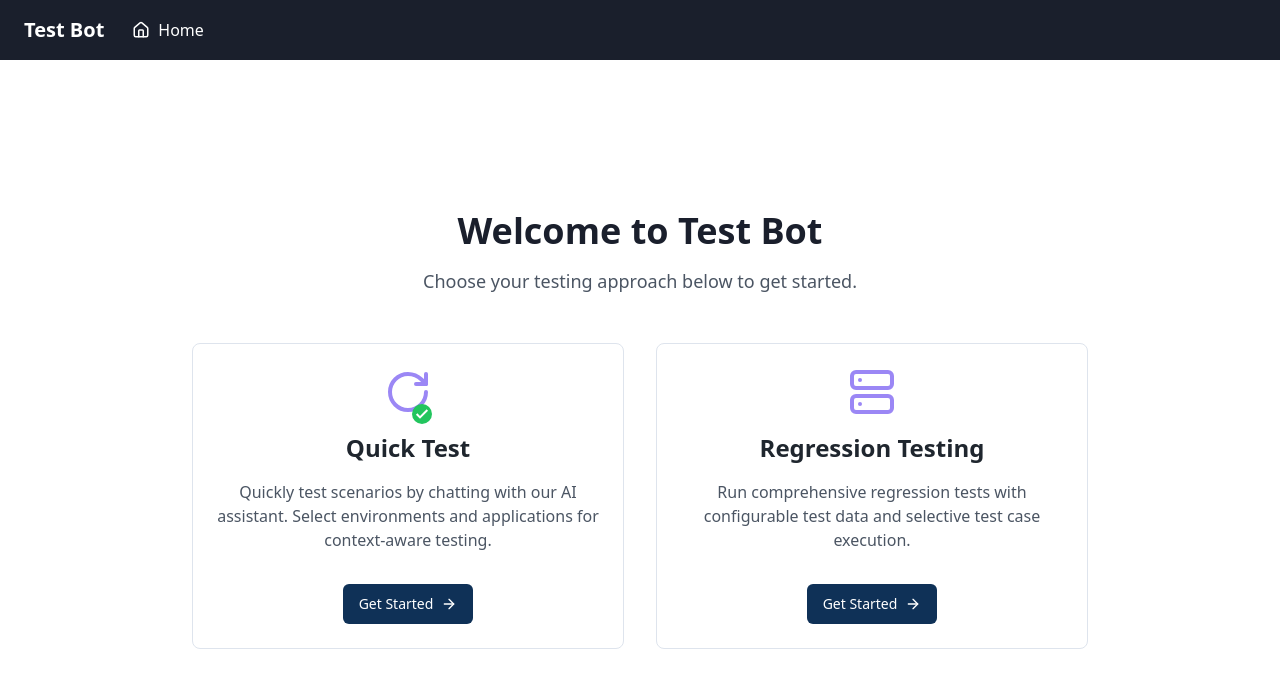
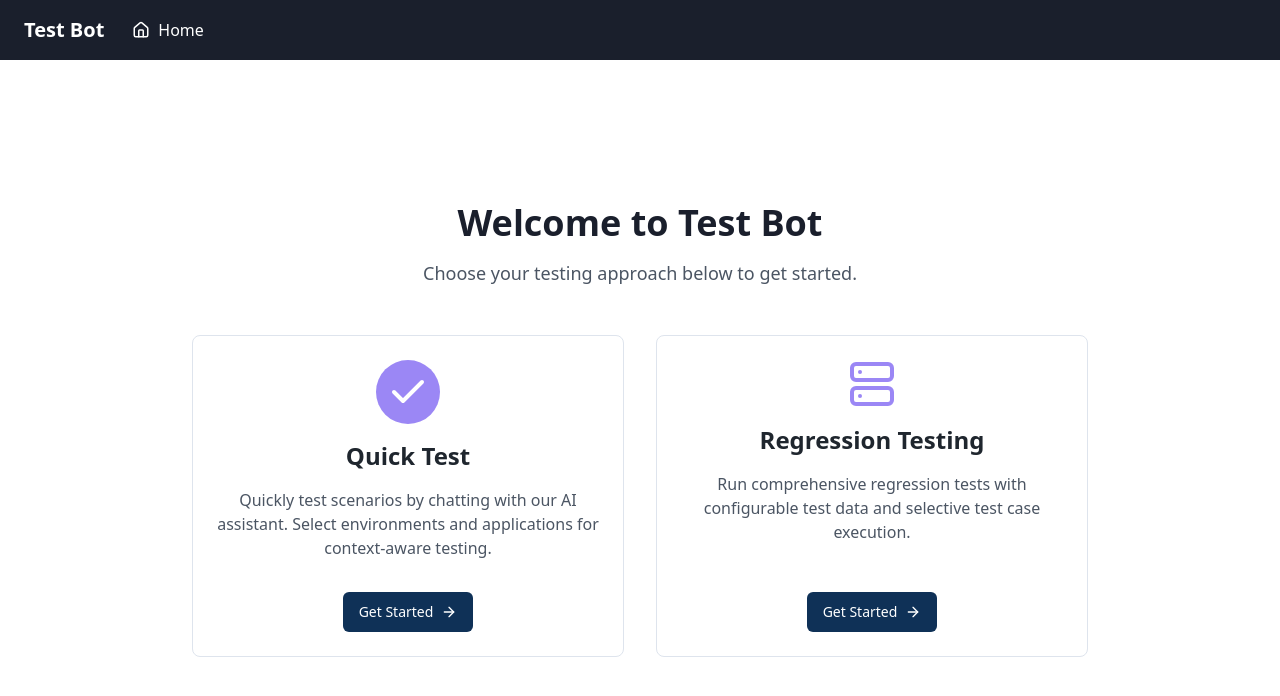
Before and after one commit to SabarigirivasanB/test-bot-app, a React (Vite) app: page / in a window 1280 px wide. Shown: the top 696 px of the page. Built offline with nearby package versions, Linux system fonts and the light colour scheme.

Commit message:
Refactor Quick Test component

```diff
--- a/src/pages/Index.tsx
+++ b/src/pages/Index.tsx
@@ -1,7 +1,7 @@
 
 import { Link } from "react-router-dom";
 import { Button } from "@/components/ui/button";
-import { ArrowRight, RotateCw, Server } from "lucide-react";
+import { ArrowRight, Server } from "lucide-react";
 
 const Index = () => {
   return (
@@ -13,14 +13,10 @@ const Index = () => {
 
       <div className="grid grid-cols-1 md:grid-cols-2 gap-8 max-w-4xl w-full">
         <div className="border rounded-lg p-6 h-full hover:shadow-md transition-shadow bg-white flex flex-col items-center text-center">
-          <div className="relative">
-            <RotateCw size={48} className="text-[#9b87f5] mb-4" />
-            <div className="absolute bottom-2 right-0 bg-green-500 rounded-full p-0.5">
-              <svg xmlns="http://www.w3.org/2000/svg" width="16" height="16" viewBox="0 0 24 24" fill="none" stroke="white" strokeWidth="3" className="lucide lucide-check">
-                <path d="M20 6 9 17l-5-5"/>
-              </svg>
-            </div>
-          </div>
+          <svg width="64" height="64" viewBox="0 0 64 64" fill="none" xmlns="http://www.w3.org/2000/svg" className="mb-4">
+            <circle cx="32" cy="32" r="32" fill="#9b87f5"/>
+            <path d="M18 32L27 41L46 22" stroke="white" strokeWidth="4" strokeLinecap="round" strokeLinejoin="round"/>
+          </svg>
           <h2 className="text-2xl font-semibold mb-4">Quick Test</h2>
           <p className="text-gray-600 mb-8">
             Quickly test scenarios by chatting with our AI assistant. Select environments and applications for context-aware testing.
```
